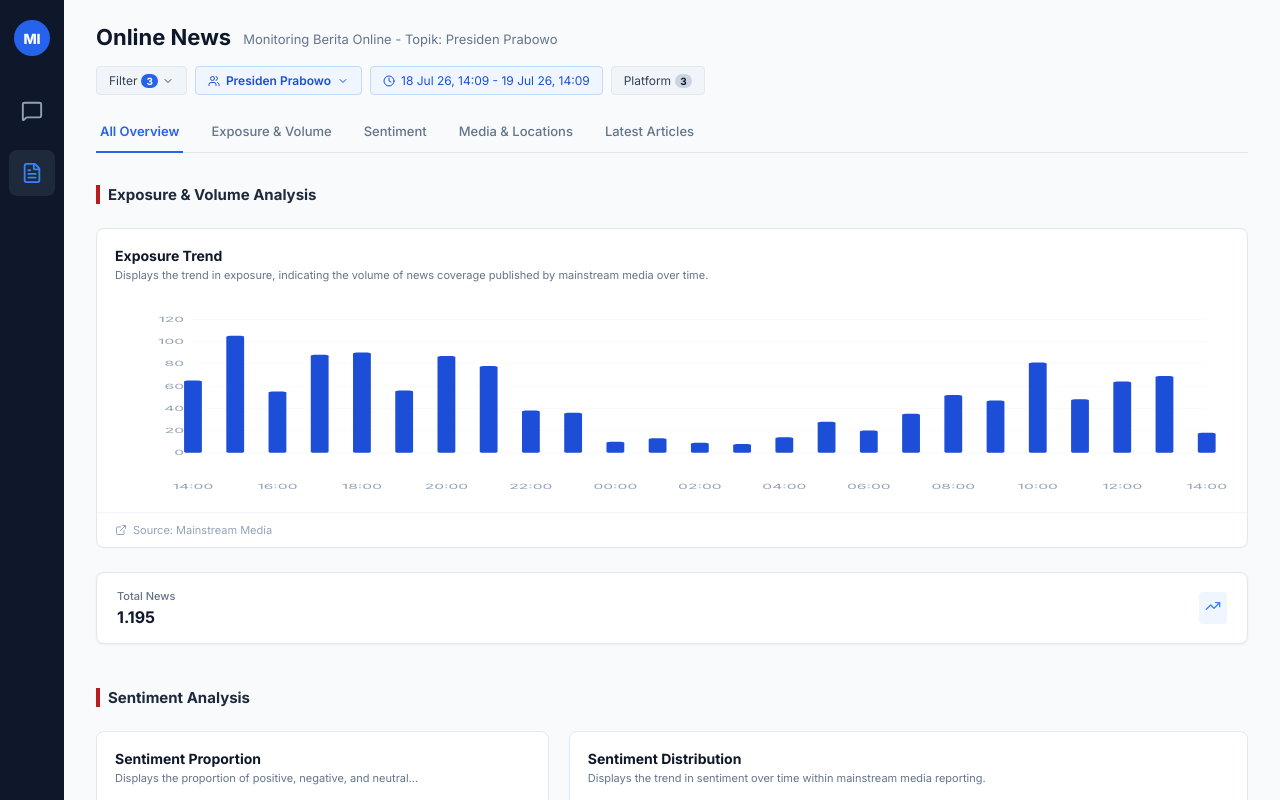
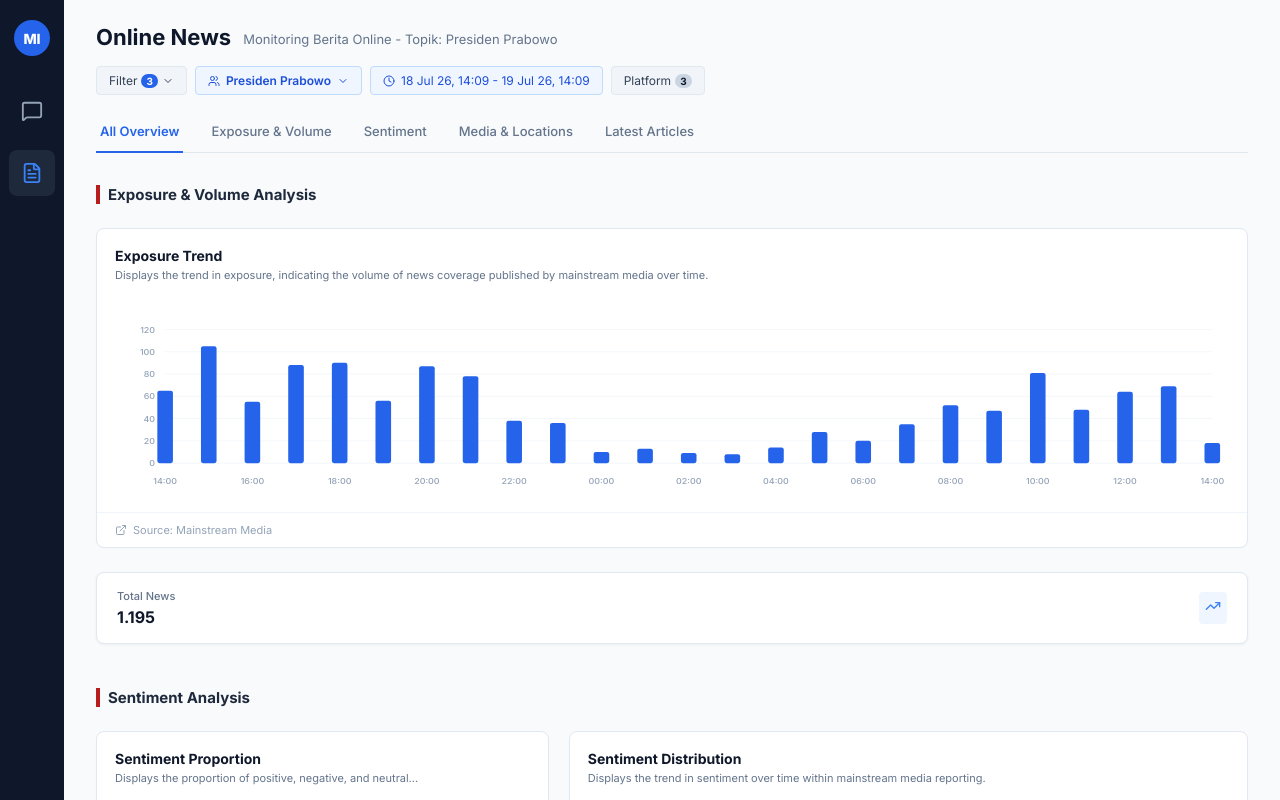
Before and after one commit to MaxDelta10/media-intelligence-dashboard, a React (Vite) app: page / in a window 1280 px wide. Shown: the top 800 px of the page. Built offline with nearby package versions, Linux system fonts and the light colour scheme.

Commit message:
update: label x axix

```diff
--- a/src/components/MediaDashboard.jsx
+++ b/src/components/MediaDashboard.jsx
@@ -1105,20 +1105,20 @@ export default function MediaDashboard({ onBack }) {
                   source="Mainstream Media"
                 >
                   <div style={{ height: '180px', marginTop: '16px' }}>
-                    <svg viewBox="0 0 500 175" style={{ width: '100%', height: '100%' }} preserveAspectRatio="none">
-                      {/* Grid lines (Matching AreaLineChart padding & height) */}
+                    <svg viewBox="0 0 1000 175" style={{ width: '100%', height: '100%' }} preserveAspectRatio="none">
+                      {/* Grid lines (Matching padding & height in 1000px wide viewBox) */}
                       {[0, 20, 40, 60, 80, 100, 120].map(val => {
-                        const y = 135 - (val / 120) * 130;
+                        const y = 145 - (val / 120) * 130;
                         return (
-                          <line key={val} x1="35" y1={y} x2="490" y2={y} stroke="#f1f5f9" strokeWidth="0.5" />
+                          <line key={val} x1="45" y1={y} x2="985" y2={y} stroke="#f1f5f9" strokeWidth="0.75" />
                         );
                       })}
-                      {/* News Volume Bars (Evenly spaced across the exact same padL=35, padR=10 chart width) */}
+                      {/* News Volume Bars (Perfect proportions and spacing to eliminate distortion) */}
                       {[65, 105, 55, 88, 90, 56, 87, 78, 38, 36, 10, 13, 9, 8, 14, 28, 20, 35, 52, 47, 81, 48, 64, 69, 18].map((val, i) => {
                         const h = (val / 120) * 130;
-                        const barWidth = 8;
-                        const x = 35 + i * (455 / 24) - barWidth / 2;
-                        const y = 135 - h;
+                        const barWidth = 14;
+                        const x = 45 + i * (940 / 24) - barWidth / 2;
+                        const y = 145 - h;
                         return (
                           <rect
                             key={i}
@@ -1126,20 +1126,20 @@ export default function MediaDashboard({ onBack }) {
                             y={y}
                             width={barWidth}
                             height={h}
-                            fill="#1d4ed8"
-                            rx="1.5"
+                            fill="#2563eb"
+                            rx="2"
                           />
                         );
                       })}
-                      {/* X-axis Labels (Precisely aligned under the corresponding columns) */}
+                      {/* X-axis Labels */}
                       {['14:00', '16:00', '18:00', '20:00', '22:00', '00:00', '02:00', '04:00', '06:00', '08:00', '10:00', '12:00', '14:00'].map((x, i) => (
-                        <text key={i} x={35 + i * (455 / 12)} y="170" fill="#94a3b8" fontSize="7" textAnchor="middle">{x}</text>
+                        <text key={i} x={45 + i * (940 / 12)} y="165" fill="#94a3b8" fontSize="8" fontWeight="500" textAnchor="middle">{x}</text>
                       ))}
                       {/* Y-axis Labels */}
                       {['0', '20', '40', '60', '80', '100', '120'].map((val) => {
-                        const y = 135 - (val / 120) * 130;
+                        const y = 145 - (val / 120) * 130;
                         return (
-                          <text key={val} x="31" y={y + 2.5} fill="#94a3b8" fontSize="7" textAnchor="end">{val}</text>
+                          <text key={val} x="36" y={y + 3} fill="#94a3b8" fontSize="8" fontWeight="500" textAnchor="end">{val}</text>
                         );
                       })}
                     </svg>
```
